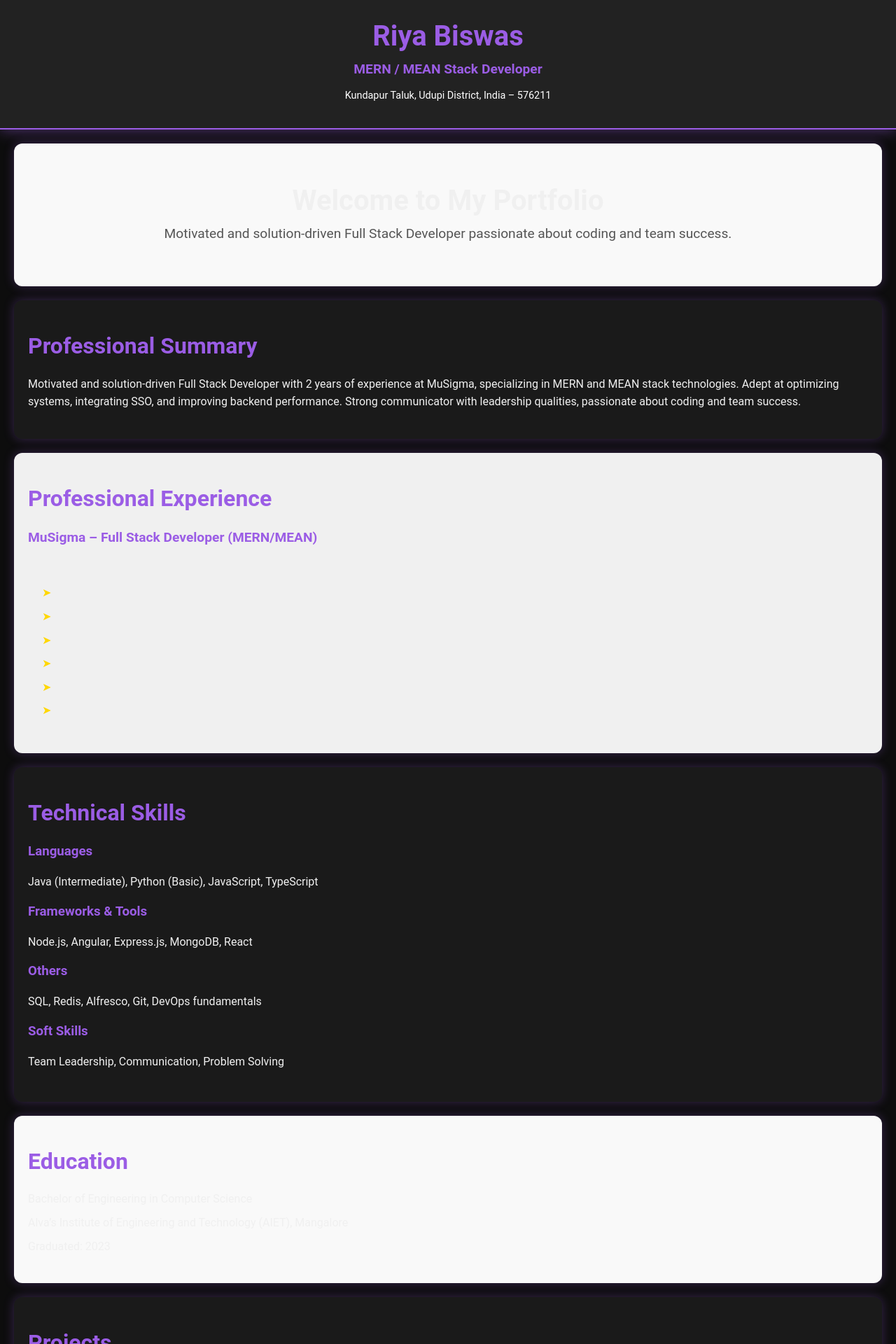
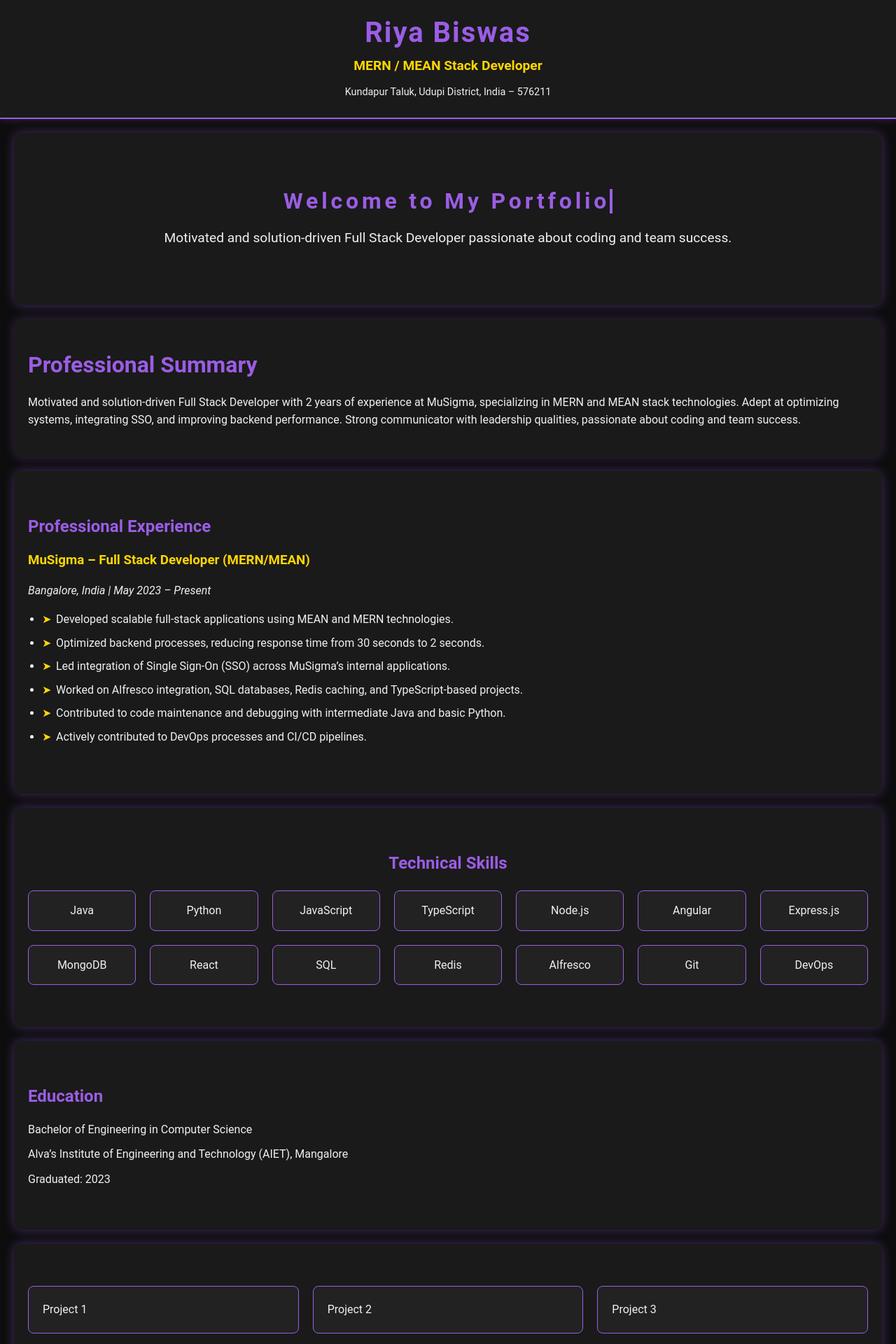
Before and after one commit to CtrlAltEliteDev/pixel-perfect-portfolio, a React (Vite) app in the folder pixel-perfect-portfolio/: page / in a window 1280 px wide. Shown: the top 1920 px of the page at 70% size. Built offline with nearby package versions, Linux system fonts and the light colour scheme.

Commit message:
feat: add SCSS variables and refactor component styles for consistency and improved design

```diff
--- /dev/null
+++ b/pixel-perfect-portfolio/src/_variables.scss
@@ -0,0 +1,7 @@
+// _variables.scss
+$bg-color: #0d0d0d;
+$section-bg: #1a1a1a;
+$primary-accent: #9b5de5; // Royal Purple
+$secondary-accent: #ffd700; // Vibrant Gold
+$text-color: #f0f0f0;
+$font-family: 'Montserrat', 'Roboto', sans-serif;
--- a/pixel-perfect-portfolio/src/components/Education/Education.scss
+++ b/pixel-perfect-portfolio/src/components/Education/Education.scss
@@ -1,13 +1,17 @@
+@use '../../variables' as *;
+
 .education {
-  padding: 40px 20px;
-  background-color: #f9f9f9;
+  background-color: $section-bg;
+  padding: 60px 20px;
+  border-radius: 12px;
+  box-shadow: 0 0 15px rgba(155, 93, 229, 0.4);
+
+  h2 {
+    color: $primary-accent;
+  }
+
+  p {
+    margin-top: 10px;
+    color: $text-color;
+  }
 }
-
-.education h2 {
-  font-size: 2rem;
-}
-
-.education p {
-  margin-top: 8px;
-  font-size: 1rem;
-}
--- a/pixel-perfect-portfolio/src/components/Experience/Experience.scss
+++ b/pixel-perfect-portfolio/src/components/Experience/Experience.scss
@@ -1,27 +1,40 @@
+@use '../../variables' as *;
+
 .experience {
-  padding: 40px 20px;
-  background-color: #f0f0f0;
+  background-color: $section-bg;
+  padding: 60px 20px;
+  border-radius: 12px;
+  box-shadow: 0 0 15px rgba(155, 93, 229, 0.4);
+
+  h2 {
+    color: $primary-accent;
   }
 
-.experience h2 {
-  font-size: 2rem;
+  h3 {
+    margin-top: 15px;
+    color: $secondary-accent;
   }
 
-.experience h3 {
-  margin-top: 10px;
-  font-size: 1.2rem;
+  p {
+    font-style: italic;
+    margin: 5px 0 15px;
+    color: $text-color;
   }
 
-.experience p {
-  margin-top: 5px;
-  font-style: italic;
+  ul {
+    padding-left: 20px;
+
+    li {
+      margin-bottom: 8px;
+      position: relative;
+      padding-left: 20px;
+
+      &::before {
+        content: "➤";
+        position: absolute;
+        left: 0;
+        color: $secondary-accent;
       }
-
-.experience ul {
-  margin-top: 10px;
-  padding-left: 20px;
     }
-
-.experience li {
-  margin-bottom: 8px;
   }
+}
--- a/pixel-perfect-portfolio/src/components/Header/Header.scss
+++ b/pixel-perfect-portfolio/src/components/Header/Header.scss
@@ -1,21 +1,37 @@
+@use '../../variables' as *;
+
 header {
+  background-color: $section-bg;
   text-align: center;
-  padding: 30px 20px;
-  background-color: #222;
-  color: #fff;
+  padding: 25px;
+  border-bottom: 2px solid $primary-accent;
+  box-shadow: 0 0 20px rgba(155, 93, 229, 0.5);
+  animation: pulseGlow 3s infinite alternate;
 }
 
 header h1 {
   font-size: 2.5rem;
-  margin: 0;
+  color: $primary-accent;
+  font-weight: 700;
+  letter-spacing: 2px;
 }
 
 header h2 {
   font-size: 1.2rem;
   margin: 10px 0;
+  color: $secondary-accent;
 }
 
 header p {
-  margin: 5px 0;
   font-size: 0.9rem;
+  color: $text-color;
 }
+
+@keyframes pulseGlow {
+  from {
+    box-shadow: 0 0 10px rgba(155, 93, 229, 0.3);
+  }
+  to {
+    box-shadow: 0 0 30px rgba(155, 93, 229, 0.7);
+  }
+}
--- a/pixel-perfect-portfolio/src/components/HeroSection/HeroSection.scss
+++ b/pixel-perfect-portfolio/src/components/HeroSection/HeroSection.scss
@@ -1,15 +1,39 @@
+@use '../../variables' as *;
+
 .hero-section {
-  padding: 60px 20px;
-  text-align: center;
-  background-color: #f9f9f9;
+  display: flex;
+  flex-direction: column;
+  align-items: center;
+  justify-content: center;
+  padding: 80px 20px;
+  background-color: $section-bg;
+  border-radius: 12px;
+  box-shadow: 0 0 15px rgba(155, 93, 229, 0.4);
 }
 
 .hero-section h1 {
-  font-size: 2.5rem;
+  overflow: hidden;
+  border-right: .15em solid $primary-accent;
+  white-space: nowrap;
+  margin: 0 auto;
+  letter-spacing: 0.15em;
+  animation: typing 3.5s steps(40, end), blink-caret .75s step-end infinite;
+  font-size: 2rem;
+  color: $primary-accent;
 }
 
 .hero-section p {
+  margin-top: 20px;
   font-size: 1.2rem;
-  margin-top: 10px;
-  color: #555;
+  color: $text-color;
 }
+
+@keyframes typing {
+  from { width: 0 }
+  to { width: 100% }
+}
+
+@keyframes blink-caret {
+  from, to { border-color: transparent }
+  50% { border-color: $primary-accent; }
+}
--- a/pixel-perfect-portfolio/src/components/Projects/Projects.jsx
+++ b/pixel-perfect-portfolio/src/components/Projects/Projects.jsx
@@ -4,9 +4,12 @@ import './Projects.scss';
 const Projects = () => {
   return (
     <section className="projects">
-      <h2>Projects</h2>
-      <p>Coming soon... 🚀</p>
-      {/* You can add project cards here later */}
+      <div className="projects-grid">
+  <div className="project-card">Project 1</div>
+  <div className="project-card">Project 2</div>
+  <div className="project-card">Project 3</div>
+</div>
+
     </section>
   );
 };
--- a/pixel-perfect-portfolio/src/components/Projects/Projects.scss
+++ b/pixel-perfect-portfolio/src/components/Projects/Projects.scss
@@ -1,12 +1,34 @@
+@use '../../variables' as *;
+
 .projects {
-  padding: 40px 20px;
+  background-color: $section-bg;
+  padding: 60px 20px;
+  border-radius: 12px;
+  box-shadow: 0 0 15px rgba(155, 93, 229, 0.4);
+
+  h2 {
+    color: $primary-accent;
+    text-align: center;
+    margin-bottom: 20px;
+  }
+
+  .projects-grid {
+    display: grid;
+    grid-template-columns: repeat(auto-fit, minmax(250px, 1fr));
+    gap: 20px;
+
+    .project-card {
+      background-color: #222;
+      padding: 20px;
+      border-radius: 8px;
+      border: 1px solid $primary-accent;
+      color: $text-color;
+      transition: transform 0.3s ease, box-shadow 0.3s ease;
+
+      &:hover {
+        transform: translateY(-5px);
+        box-shadow: 0 0 10px $secondary-accent;
+      }
+    }
+  }
 }
-
-.projects h2 {
-  font-size: 2rem;
-}
-
-.projects p {
-  margin-top: 10px;
-  color: #666;
-}
--- a/pixel-perfect-portfolio/src/components/Skills/Skills.jsx
+++ b/pixel-perfect-portfolio/src/components/Skills/Skills.jsx
@@ -1,18 +1,26 @@
-import React from 'react';
-import './Skills.scss';
+import React from "react";
+import "./Skills.scss";
 
 const Skills = () => {
   return (
     <section className="skills">
       <h2>Technical Skills</h2>
-      <h3>Languages</h3>
-      <p>Java (Intermediate), Python (Basic), JavaScript, TypeScript</p>
-      <h3>Frameworks & Tools</h3>
-      <p>Node.js, Angular, Express.js, MongoDB, React</p>
-      <h3>Others</h3>
-      <p>SQL, Redis, Alfresco, Git, DevOps fundamentals</p>
-      <h3>Soft Skills</h3>
-      <p>Team Leadership, Communication, Problem Solving</p>
+      <div className="skills-grid">
+        <div>Java</div>
+        <div>Python</div>
+        <div>JavaScript</div>
+        <div>TypeScript</div>
+        <div>Node.js</div>
+        <div>Angular</div>
+        <div>Express.js</div>
+        <div>MongoDB</div>
+        <div>React</div>
+        <div>SQL</div>
+        <div>Redis</div>
+        <div>Alfresco</div>
+        <div>Git</div>
+        <div>DevOps</div>
+      </div>
     </section>
   );
 };
--- a/pixel-perfect-portfolio/src/components/Skills/Skills.scss
+++ b/pixel-perfect-portfolio/src/components/Skills/Skills.scss
@@ -1,15 +1,35 @@
+@use '../../variables' as *;
+
 .skills {
-  padding: 40px 20px;
+  background-color: $section-bg;
+  padding: 60px 20px;
+  border-radius: 12px;
+  box-shadow: 0 0 15px rgba(155, 93, 229, 0.4);
+
+  h2 {
+    color: $primary-accent;
+    text-align: center;
+    margin-bottom: 20px;
+  }
+
+  .skills-grid {
+    display: grid;
+    grid-template-columns: repeat(auto-fit, minmax(150px, 1fr));
+    gap: 20px;
+
+    div {
+      background-color: #222;
+      padding: 15px;
+      text-align: center;
+      border-radius: 8px;
+      border: 1px solid $primary-accent;
+      color: $text-color;
+      transition: transform 0.3s ease, box-shadow 0.3s ease;
+
+      &:hover {
+        transform: translateY(-5px);
+        box-shadow: 0 0 10px $secondary-accent;
+      }
+    }
+  }
 }
-
-.skills h2 {
-  font-size: 2rem;
-}
-
-.skills h3 {
-  margin-top: 15px;
-}
-
-.skills p {
-  margin: 5px 0;
-}
```
Lines whose indentation alone changed are shown as unchanged.
